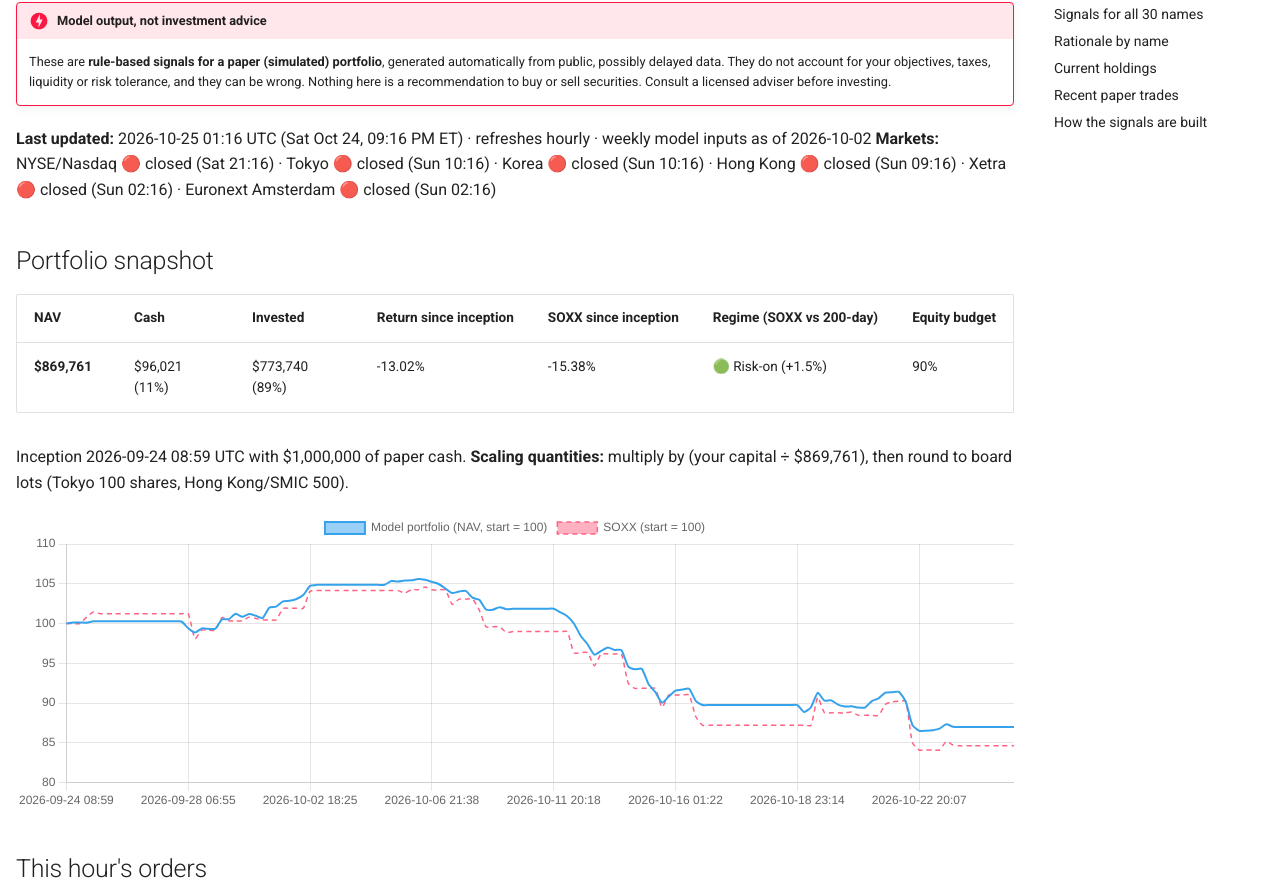
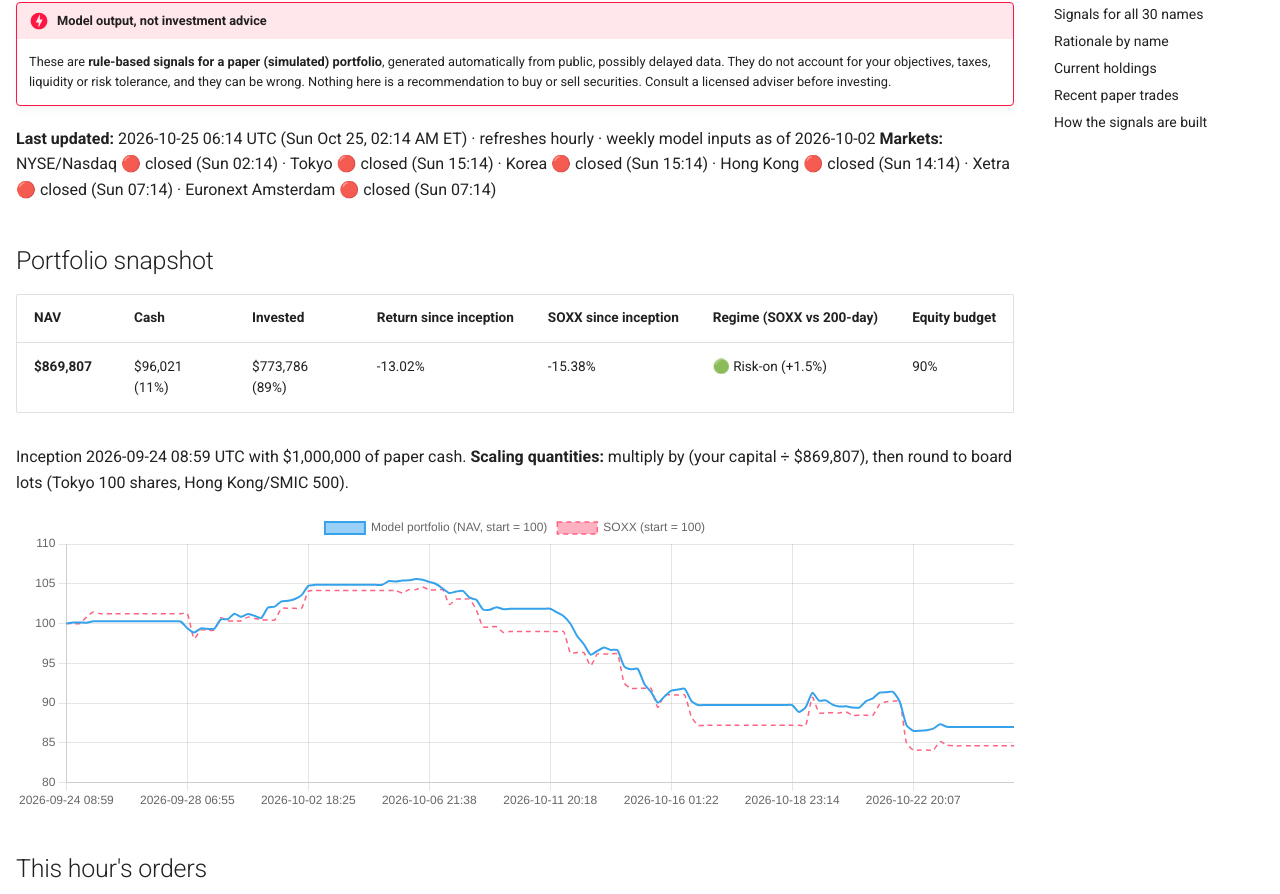
Before and after one commit to findnavish/InvestmentOpportunities, an MkDocs documentation site: the page built from docs/trade-signals/index.md, in a window 1280 px wide and 1400 px high. Shown: the part 226-1120 px from the top of the window. Built offline with MkDocs 1.6.1 and Material for MkDocs 9.7.7, drawn with Linux system fonts in a browser that asks for light colours; comment, search, counter and statistics services are not loaded; some of the changed text lies outside the part shown.

Commit message:
Signals update 2026-10-25 06:14 UTC

```diff
--- a/docs/trade-signals/index.md
+++ b/docs/trade-signals/index.md
@@ -8,16 +8,16 @@ hide:
 !!! danger "Model output, not investment advice"
     These are **rule-based signals for a paper (simulated) portfolio**, generated automatically from public, possibly delayed data. They do not account for your objectives, taxes, liquidity or risk tolerance, and they can be wrong. Nothing here is a recommendation to buy or sell securities. Consult a licensed adviser before investing.
 
-**Last updated:** 2026-10-25 01:16 UTC (Sat Oct 24, 09:16 PM ET) · refreshes hourly · weekly model inputs as of 2026-10-02
-**Markets:** NYSE/Nasdaq 🔴 closed (Sat 21:16) · Tokyo 🔴 closed (Sun 10:16) · Korea 🔴 closed (Sun 10:16) · Hong Kong 🔴 closed (Sun 09:16) · Xetra 🔴 closed (Sun 02:16) · Euronext Amsterdam 🔴 closed (Sun 02:16)
+**Last updated:** 2026-10-25 06:14 UTC (Sun Oct 25, 02:14 AM ET) · refreshes hourly · weekly model inputs as of 2026-10-02
+**Markets:** NYSE/Nasdaq 🔴 closed (Sun 02:14) · Tokyo 🔴 closed (Sun 15:14) · Korea 🔴 closed (Sun 15:14) · Hong Kong 🔴 closed (Sun 14:14) · Xetra 🔴 closed (Sun 07:14) · Euronext Amsterdam 🔴 closed (Sun 07:14)
 
 ## Portfolio snapshot
 
 | NAV | Cash | Invested | Return since inception | SOXX since inception | Regime (SOXX vs 200-day) | Equity budget |
 |---|---|---|---|---|---|---|
-| **$869,761** | $96,021 (11%) | $773,740 (89%) | -13.02% | -15.38% | 🟢 Risk-on (+1.5%) | 90% |
+| **$869,807** | $96,021 (11%) | $773,786 (89%) | -13.02% | -15.38% | 🟢 Risk-on (+1.5%) | 90% |
 
-Inception 2026-09-24 08:59 UTC with $1,000,000 of paper cash. **Scaling quantities:** multiply by (your capital ÷ $869,761), then round to board lots (Tokyo 100 shares, Hong Kong/SMIC 500).
+Inception 2026-09-24 08:59 UTC with $1,000,000 of paper cash. **Scaling quantities:** multiply by (your capital ÷ $869,807), then round to board lots (Tokyo 100 shares, Hong Kong/SMIC 500).
 
 <canvas id="navChart" height="90"></canvas>
 
```
Also changed, not shown: other parts of docs/trade-signals/index.md (+3 -3 lines), docs/trade-signals/nav.json (+1 -1 lines).
